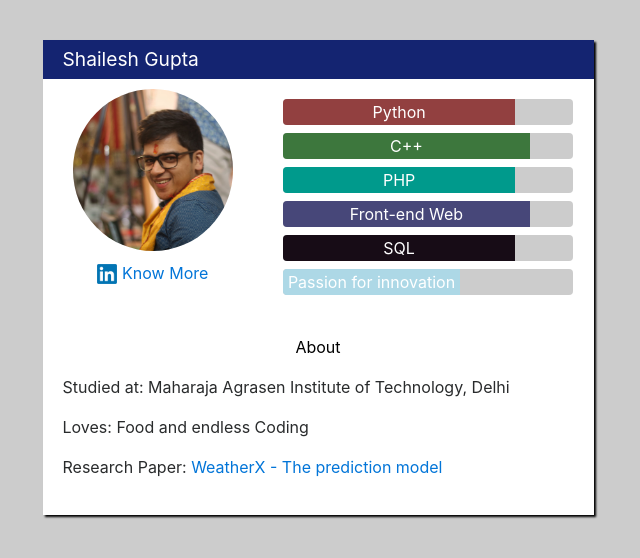
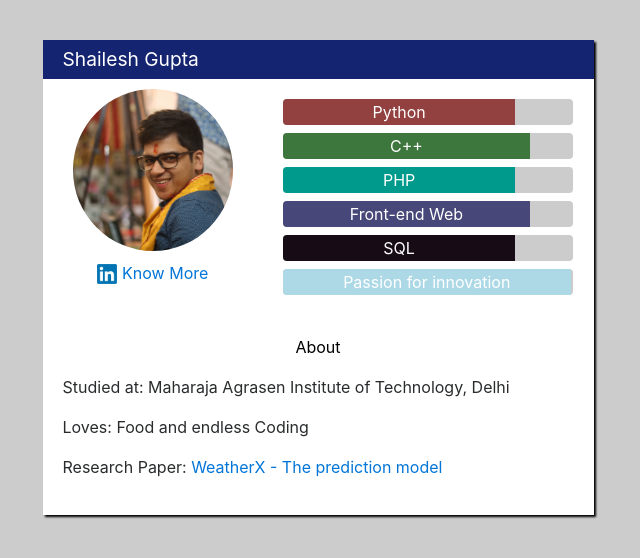
Before and after one commit to shaileshgupta94/shaileshgupta.github.io, a plain HTML site: page index.html in a window 1280 px wide. Shown: the whole page, without its empty margins (322-962 px from the left). Drawn offline with nearby package versions, Linux system fonts and the light colour scheme; a script that the page names is missing.

Commit message:
Update index.html

```diff
--- a/index.html
+++ b/index.html
@@ -141,7 +141,7 @@
 					</div>
 					<div class="progress mt-2">
 						<div class="progress-bar-passion" role="progressbar" aria-valuenow="80"
-						aria-valuemin="0" aria-valuemax="100" style="width:99">Passion for innovation</div>
+						aria-valuemin="0" aria-valuemax="100" style="width:99%">Passion for innovation</div>
 					</div>
 				</div>
 			</div>
```
